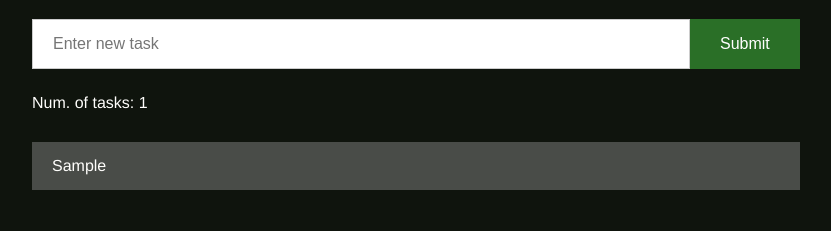
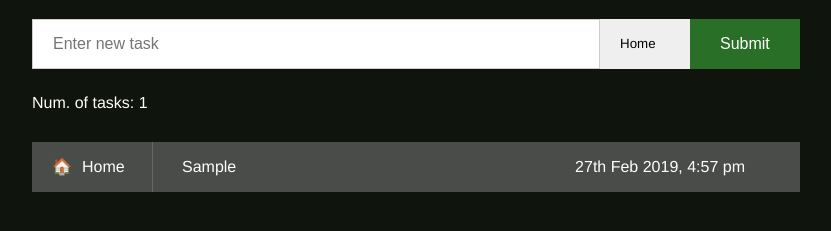
Before and after one commit to tilen323/Todo-js, a plain HTML site: page index.html in a window 1280 px wide. Both pictures are taken after typing "Sample" into the empty fields and a click on the input "Submit". Shown: the part 61-292 px from the top of the page, without its empty margins (224-1055 px from the left). Drawn offline with nearby package versions, Linux system fonts and the light colour scheme.

Commit message:
task as object

```diff
--- a/css/style.css
+++ b/css/style.css
@@ -12,7 +12,7 @@ input:focus{
     padding: 0 25px;
 }
 .input-box--input {
-    width: calc(100% - 110px);
+    width: calc(100% - 200px);
     padding: 12px 20px;
     border: 1px solid #ccc;
     box-sizing: border-box;
@@ -22,6 +22,16 @@ input:focus{
 }
 .input-box--input.empty-field::placeholder {
     color: #f40000;
+}
+.input-box--select {
+    width: 90px;
+    float: left;
+    height: 50px;
+    border: none;
+    padding-left: 20px;
+    -webkit-appearance: none;
+    cursor: pointer;
+    font-family: Helvetica;
 }
 .input-box--submit {
     background-color: rgba(55, 150, 52, 0.7);
@@ -52,11 +62,56 @@ input:focus{
     background-color: #494c48;
 }
 .task-list--item {
-    padding: 15px 20px;
     font-size: 16px;
     cursor: pointer;
     transition: background-color 0.25s ease-in-out;
+    position: relative;
+    padding-left: 150px;
+    height: 50px;
+    line-height: 50px;
 }
 .task-list--item:hover {
     background-color: #242923;
 }
+.todo-location {
+    position: absolute;
+    display: inline-block;
+    height: 50px;
+    left: 0;
+    top: 0;
+    line-height: 50px;
+    padding-left: 20px;
+    width: 100px;
+    border-right: 1px solid #666;
+}
+.done-true {
+    opacity: 0.2;
+}
+.done-true,
+.done-true span {
+    text-decoration: line-through;
+}
+.done-true:after {
+    content: "✔";
+    display: inline-block;
+    position: absolute;
+    right: 20px;
+    top: 0;
+    font-size: 22px;
+}
+.todo-location:before {
+    margin-right: 10px;
+}
+.todo-location.home:before {
+    content: "🏠";
+}
+.todo-location.school:before {
+    content: "🏫";
+}
+.todo-location.work:before {
+    content: "🔨";
+}
+.todo-date {
+    float: right;
+    margin-right: 55px;
+}
--- a/index.html
+++ b/index.html
@@ -10,7 +10,13 @@
         <div class="main-wrap">
             <h1>TODO</h1>
             <div class="input-box">
-                <input class="input-box--input" type="text" placeholder="Enter new task" autofocus><input class="input-box--submit" type="submit" value="Submit">
+                <input class="input-box--input" type="text" placeholder="Enter new task" autofocus>
+                <select class="input-box--select">
+                    <option value="Home">Home</option>
+                    <option value="School">School</option>
+                    <option value="Work">Work</option>
+                </select>
+                <input class="input-box--submit" type="submit" value="Submit">
             </div>
             <div class="counter-wrap">
                 <span>Num. of tasks: <span id="counter">0</span></span>
@@ -19,6 +25,7 @@
         </div>
 
         <script src="https://ajax.googleapis.com/ajax/libs/jquery/3.3.1/jquery.min.js"></script>
+        <script src="https://cdnjs.cloudflare.com/ajax/libs/moment.js/2.24.0/moment.js"></script>
         <script type="text/javascript" src="js/script.js"></script>
     </body>
 </html>
--- a/js/script.js
+++ b/js/script.js
@@ -1,24 +1,80 @@
-let counter = 1,
-    taskList = [];
+function TodoTask() {
+    let taskName = null;
+    let isFinished = false;
+
+    this.getName = function () {
+        return taskName;
+    };
+    this.getIsFinished = function () {
+        return isFinished;
+    };
+    this.setName = function (name) {
+        taskName = name;
+    };
+    this.markFinished = function () {
+        if (isFinished == true) {
+            isFinished = false;
+        } else {
+            isFinished = true;
+        }
+    };
+}
+
+function TodoList(taskName, listName) {
+    TodoTask.call(this);
+    this.setName(taskName);
+    this.listName = listName;
+    this.dateAdded = moment().format('Do MMM YYYY, h:mm a');
+    this.addToList = function(obj) {
+        list.push(obj);
+    };
+    this.countList = function(list) {
+        return list.length;
+    }
+    this.getList = function(list) {
+        $('.task-list').html('');
+        $.each(list, function(i, val) {
+            let listItem = null;
+            if (val.getIsFinished() == false) {
+                listItem = $('<li class="task-list--item" item-id="' + i + '"></li>');
+            } else {
+                listItem = $('<li class="task-list--item done-true" item-id="' + i + '"></li>');
+            }
+            $('.task-list')
+                .append(listItem.text(val.getName())
+                .prepend('<span class="todo-location ' + this.listName.toLowerCase() + '">' + this.listName + '</span>')
+                .append('<span class="todo-date">' + this.dateAdded + '</span>'));
+        });
+    }
+}
+
+TodoList.prototype = Object.create(TodoTask.prototype);
 
 function addTask() {
     let inputField = $('.input-box--input'),
         inputFieldValue = inputField.val(),
-        taskCounter = () => counter++;
+        selectFieldValue = $('.input-box--select').val();
 
     if (!inputFieldValue) {
         inputField.addClass('empty-field').attr('placeholder', 'Please enter a new task');
     } else {
         inputField.removeClass('empty-field').val('').attr('placeholder', 'Enter new task');
-        $('#counter').text(taskCounter());
-        taskList.push(inputFieldValue);
-        $('.task-list').html('');
+        newObj = new TodoList(inputFieldValue, selectFieldValue);
+        newObj.addToList(newObj);
+        numOfTasks = newObj.countList(list);
+        $('#counter').text(numOfTasks);
+        newObj.getList(list);
         inputField.focus();
-
-        $.each(taskList, function () {
-            let listItem = $('<li class="task-list--item" />');
-            $('.task-list').append(listItem.text(this));
-        });
     }
 }
+
+function changeStatus() {
+    itemId = $(this).attr('item-id');
+    list[itemId].markFinished();
+    itemStatus = list[itemId].getIsFinished();
+    $(this).toggleClass('done-true');
+}
+
+let list = [];
 $('.input-box--submit').on('click', addTask);
+$('.task-list').on('click', 'li', changeStatus);
```
